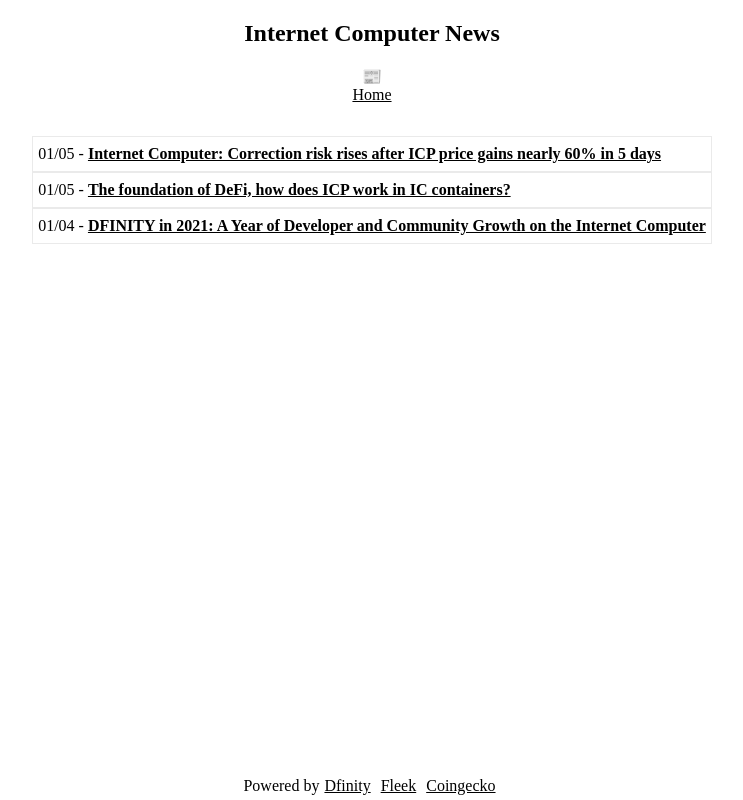
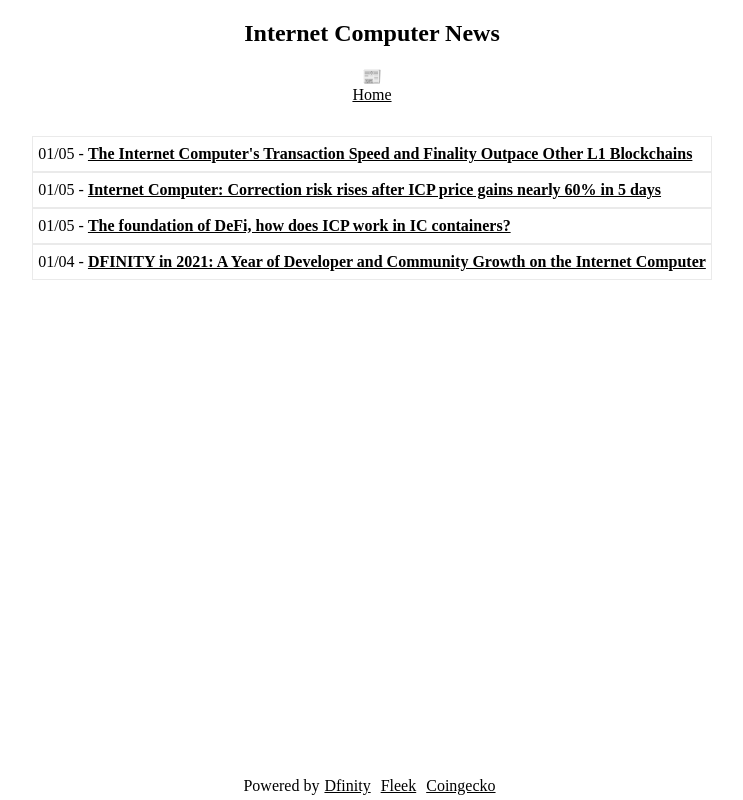
Before and after one commit to rjlucasm/ictoday, a Next.js app: page /news/2022 in a window 1280 px wide. Shown: the whole page, without its empty margins (268-1011 px from the left). Built offline with nearby package versions, Linux system fonts and the light colour scheme.

Commit message:
More News again 01/05

```diff
--- a/components/topnews.js
+++ b/components/topnews.js
@@ -2,6 +2,7 @@ import Link from 'next/link'
 
 const Topnews = () => (
     <div className="topnews">
+        <p><a href="https://medium.com/dfinity/the-internet-computers-transaction-speed-and-finality-outpace-other-l1-blockchains-8e7d25e4b2ef" target="_blank" rel="noopener noreferrer">The Internet Computer&apos;s Transaction Speed and Finality Outpace Other L1 Blockchains</a></p>
         <p><a href="https://cointelegraph.com/news/internet-computer-correction-risk-rises-after-icp-price-gains-nearly-60-in-5-days" target="_blank" rel="noopener noreferrer">Internet Computer: Correction risk rises after ICP price gains nearly 60% in 5 days</a></p>
         <p><a href="https://medium.com/icp-league/the-foundation-of-defi-how-does-icp-work-in-ic-containers-9e515a90e055" target="_blank" rel="noopener noreferrer">The foundation of DeFi, how does ICP work in IC containers?</a></p>
         <Link href="/news/2022"><a style={{ color: 'inherit' }, {fontWeight: 'bold'}}>+News</a></Link>
--- a/pages/news/2022.js
+++ b/pages/news/2022.js
@@ -18,6 +18,9 @@ export default function News22() {
 
             <div className="pagesgrid">
             <div className="pagescard">01/05 -&nbsp;
+                <a href="https://medium.com/dfinity/the-internet-computers-transaction-speed-and-finality-outpace-other-l1-blockchains-8e7d25e4b2ef" target="_blank" rel="noopener noreferrer">The Internet Computer&apos;s Transaction Speed and Finality Outpace Other L1 Blockchains</a>
+            </div>
+            <div className="pagescard">01/05 -&nbsp;
                 <a href="https://cointelegraph.com/news/internet-computer-correction-risk-rises-after-icp-price-gains-nearly-60-in-5-days" target="_blank" rel="noopener noreferrer">Internet Computer: Correction risk rises after ICP price gains nearly 60% in 5 days</a>
             </div>
             <div className="pagescard">01/05 -&nbsp;
```
